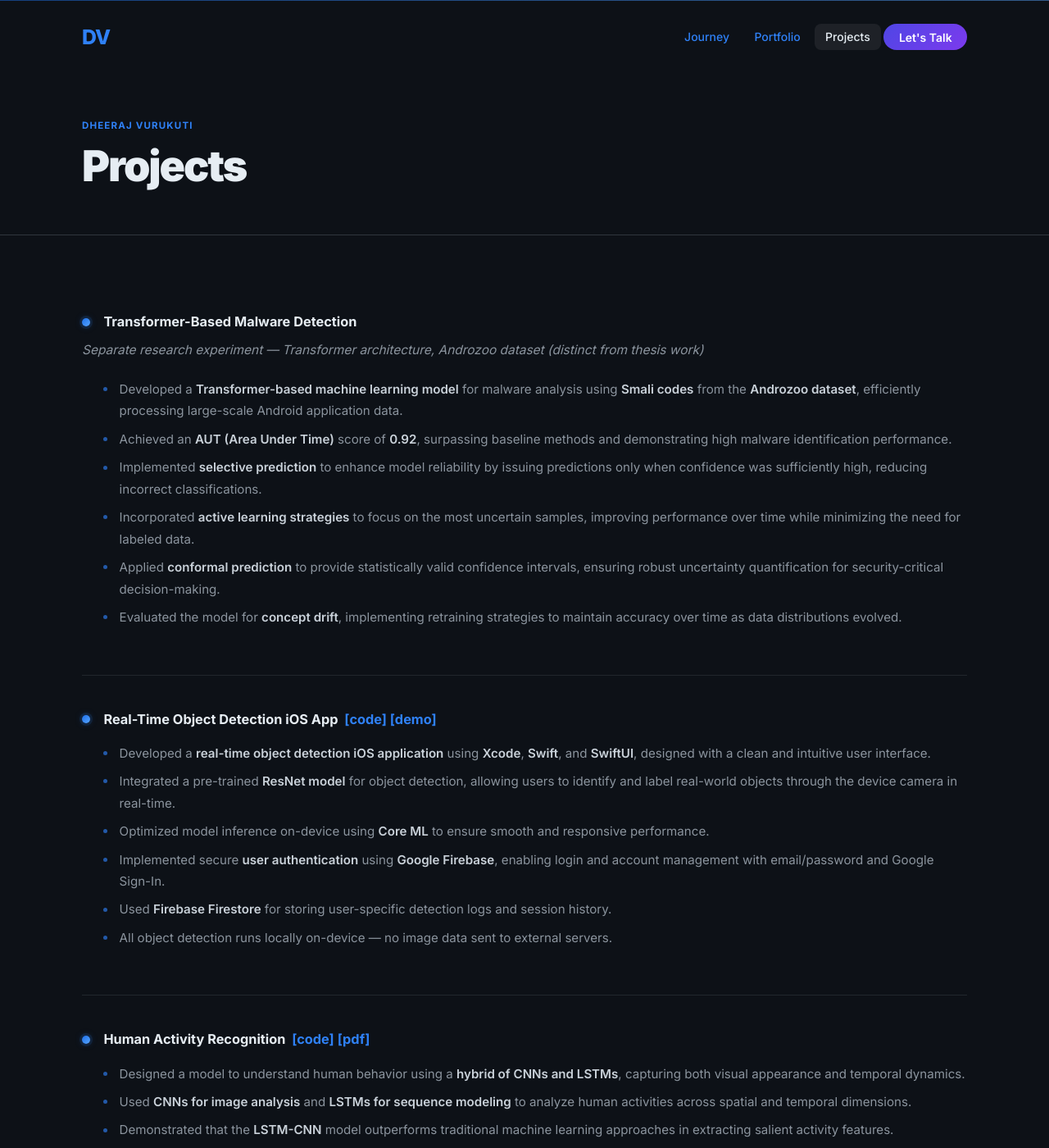
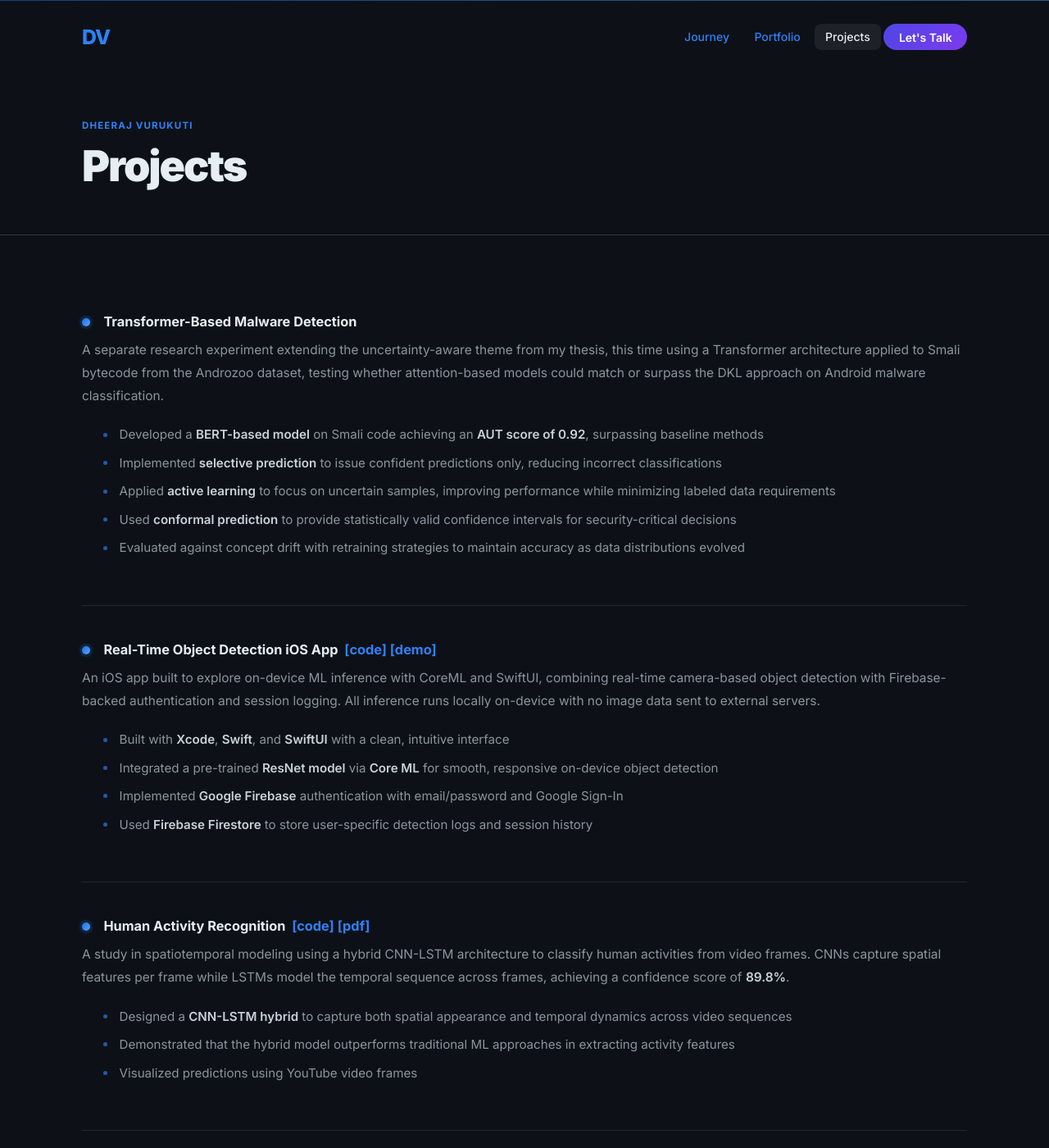
Before and after one commit to dheerajvurukuti/dheerajvurukuti.github.io, a Jekyll site: the page built from _pages/projects.md, in a window 1280 px wide and 1400 px high. Shown: the whole window at 82% size. Built offline with Jekyll 4.4.1, drawn with Linux system fonts in a browser that asks for light colours; some of the changed text lies outside the part shown.

Commit message:
Update Projects

```diff
--- a/_pages/projects.md
+++ b/_pages/projects.md
@@ -6,37 +6,39 @@ author_profile: false
 ---
 
 ### Transformer-Based Malware Detection
-*Separate research experiment — Transformer architecture, Androzoo dataset (distinct from thesis work)*
 
-- Developed a **Transformer-based machine learning model** for malware analysis using **Smali codes** from the **Androzoo dataset**, efficiently processing large-scale Android application data.
-- Achieved an **AUT (Area Under Time)** score of **0.92**, surpassing baseline methods and demonstrating high malware identification performance.
-- Implemented **selective prediction** to enhance model reliability by issuing predictions only when confidence was sufficiently high, reducing incorrect classifications.
-- Incorporated **active learning strategies** to focus on the most uncertain samples, improving performance over time while minimizing the need for labeled data.
-- Applied **conformal prediction** to provide statistically valid confidence intervals, ensuring robust uncertainty quantification for security-critical decision-making.
-- Evaluated the model for **concept drift**, implementing retraining strategies to maintain accuracy over time as data distributions evolved.
+A separate research experiment extending the uncertainty-aware theme from my thesis, this time using a Transformer architecture applied to Smali bytecode from the Androzoo dataset, testing whether attention-based models could match or surpass the DKL approach on Android malware classification.
+
+- Developed a **BERT-based model** on Smali code achieving an **AUT score of 0.92**, surpassing baseline methods
+- Implemented **selective prediction** to issue confident predictions only, reducing incorrect classifications
+- Applied **active learning** to focus on uncertain samples, improving performance while minimizing labeled data requirements
+- Used **conformal prediction** to provide statistically valid confidence intervals for security-critical decisions
+- Evaluated against concept drift with retraining strategies to maintain accuracy as data distributions evolved
 
 ---
 
 ### Real-Time Object Detection iOS App &nbsp;[[code]](https://github.com/dheerajvurukuti/Object_Detector_iOS_App/tree/main/Object%20Detector/Object%20Detector) [[demo]](https://github.com/dheerajvurukuti/Object_Detector_iOS_App/blob/main/Object_Detection.pptx)
 
-- Developed a **real-time object detection iOS application** using **Xcode**, **Swift**, and **SwiftUI**, designed with a clean and intuitive user interface.
-- Integrated a pre-trained **ResNet model** for object detection, allowing users to identify and label real-world objects through the device camera in real-time.
-- Optimized model inference on-device using **Core ML** to ensure smooth and responsive performance.
-- Implemented secure **user authentication** using **Google Firebase**, enabling login and account management with email/password and Google Sign-In.
-- Used **Firebase Firestore** for storing user-specific detection logs and session history.
-- All object detection runs locally on-device — no image data sent to external servers.
+An iOS app built to explore on-device ML inference with CoreML and SwiftUI, combining real-time camera-based object detection with Firebase-backed authentication and session logging. All inference runs locally on-device with no image data sent to external servers.
+
+- Built with **Xcode**, **Swift**, and **SwiftUI** with a clean, intuitive interface
+- Integrated a pre-trained **ResNet model** via **Core ML** for smooth, responsive on-device object detection
+- Implemented **Google Firebase** authentication with email/password and Google Sign-In
+- Used **Firebase Firestore** to store user-specific detection logs and session history
 
 ---
 
 ### Human Activity Recognition &nbsp;[[code]](https://github.com/dheerajvurukuti/Human_Activity_Recognition_using_LSTM-CNN/blob/main/Human_Activity_Recognition_using_LSTM-CNN.ipynb) [[pdf]](https://github.com/dheerajvurukuti/Human_Activity_Recognition_using_LSTM-CNN/blob/main/Human_Activity_Recognition_using_LSTM-CNN.pdf)
 
-- Designed a model to understand human behavior using a **hybrid of CNNs and LSTMs**, capturing both visual appearance and temporal dynamics.
-- Used **CNNs for image analysis** and **LSTMs for sequence modeling** to analyze human activities across spatial and temporal dimensions.
-- Demonstrated that the **LSTM-CNN** model outperforms traditional machine learning approaches in extracting salient activity features.
-- Visualized predictions using YouTube video frames. Achieved a **confidence score of 89.8%**.
+A study in spatiotemporal modeling using a hybrid CNN-LSTM architecture to classify human activities from video frames. CNNs capture spatial features per frame while LSTMs model the temporal sequence across frames, achieving a confidence score of **89.8%**.
+
+- Designed a **CNN-LSTM hybrid** to capture both spatial appearance and temporal dynamics across video sequences
+- Demonstrated that the hybrid model outperforms traditional ML approaches in extracting activity features
+- Visualized predictions using YouTube video frames
 
 ---
 
+<!--
 ### Exploratory and Predictive Analysis of Health Outcomes &nbsp;[[code]](https://github.com/dheerajvurukuti/Exploratory-and-Predictive-Analysis-of-Health-Outcomes-Coronary-Heart-Disease-and-Diabetes/blob/main/Exploratory%20and%20Predictive%20Analysis%20of%20Health%20Outcomes.ipynb) [[pdf]](https://github.com/dheerajvurukuti/Exploratory-and-Predictive-Analysis-of-Health-Outcomes-Coronary-Heart-Disease-and-Diabetes/blob/main/Exploratory%20and%20Predictive%20Analysis%20of%20Health%20Outcomes.pdf)
 
 - Conducted exploratory and predictive analytics to uncover insights about **Coronary Heart Disease (CHD)** and **Diabetes** using ML techniques.
@@ -64,3 +66,4 @@ author_profile: false
 
 - Conducted time-series analysis using **Artificial Neural Networks (ANNs)** and **Recurrent Neural Networks (RNNs)** with **LSTM**.
 - Evaluated model accuracy using backpropagation and standard evaluation metrics across multiple datasets.
+-->
```
